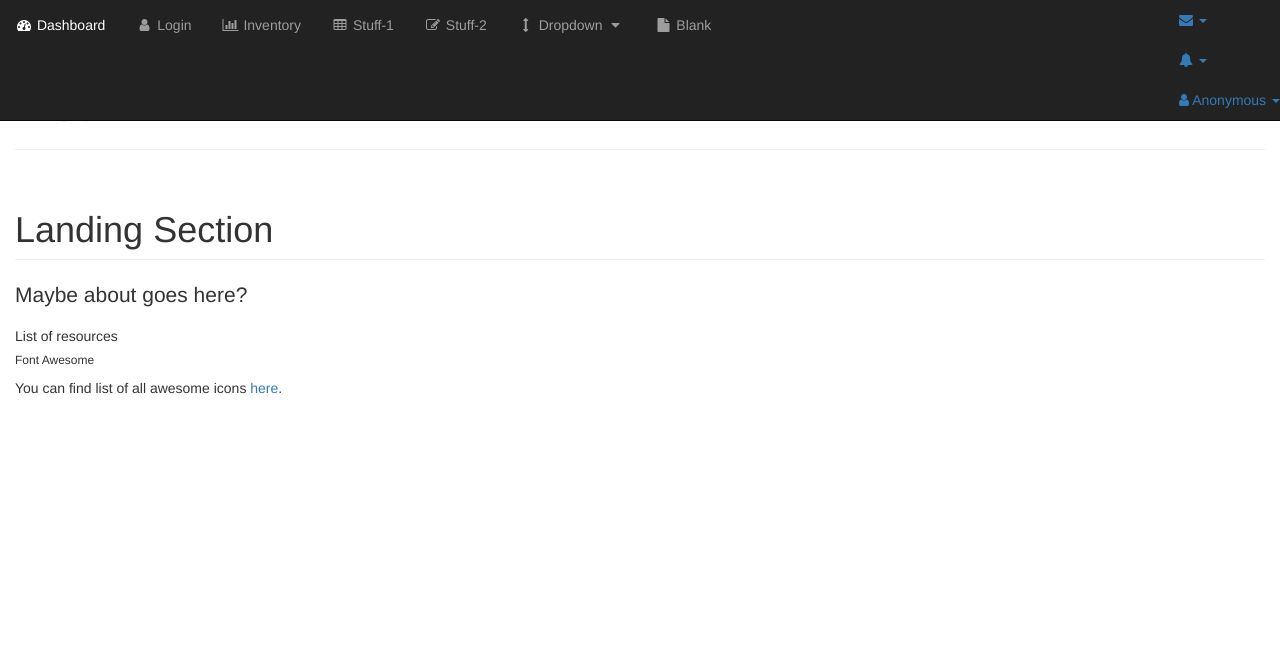
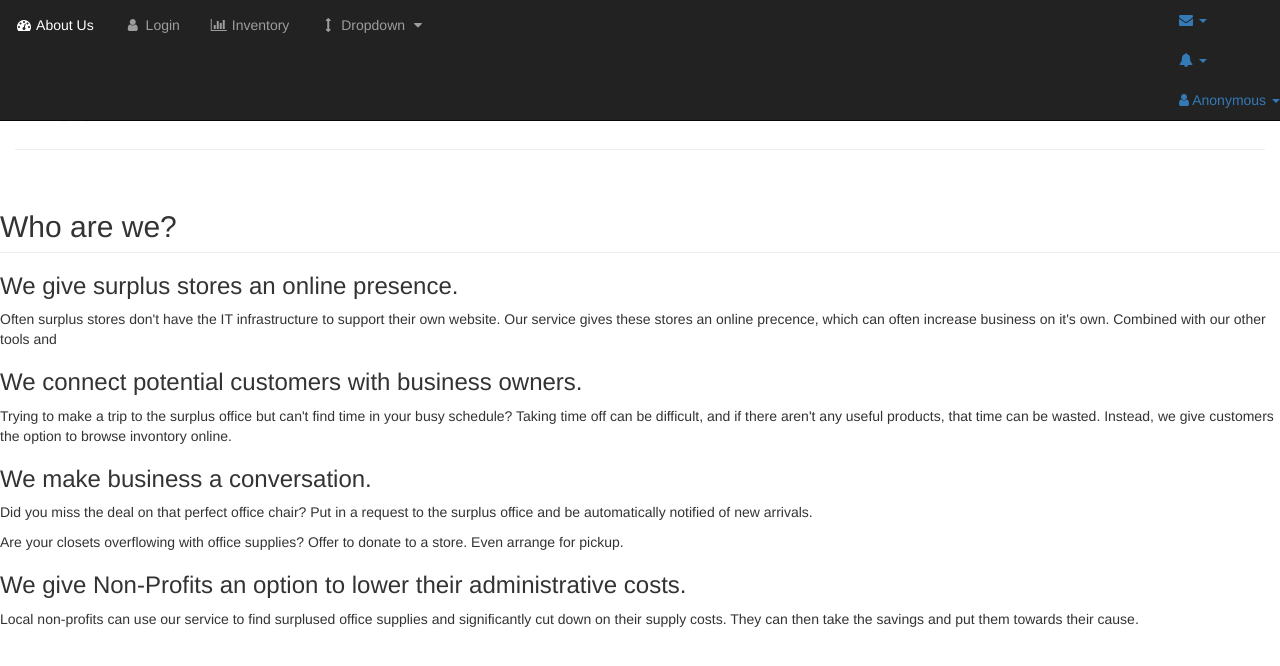
Before and after one commit to no-whey/ResourcefulUpcyclers, a Django app: template website/frontend/templates/core/index.html in a window 1280 px wide. Shown: the top 666 px of the page. Run offline with Django 3.2, Linux system fonts and the light colour scheme; the template is opened without the code that fills it, so the values that code supplies are empty; grey boxes labelled with a size stand in for pictures from a placeholder-image service; some libraries are stand-ins or nearby versions.

Commit message:
Updated landing page with fancy words

```diff
--- a/website/frontend/templates/base.html
+++ b/website/frontend/templates/base.html
@@ -151,19 +151,13 @@
             <div class="collapse navbar-collapse navbar-ex1-collapse">
                 <ul class="nav navbar-nav side-nav">
                     <li {% if nav_active == "dashboard" %}class="active"{% endif %}>
-                        <a href="{% url "home" %}"><i class="fa fa-fw fa-dashboard"></i> Dashboard</a>
+                        <a href="{% url "home" %}"><i class="fa fa-fw fa-dashboard"></i> About Us</a>
                     </li>
                     <li {% if nav_active == "login" %}class="active"{% endif %}>
                         <a href="{% url "home" %}"><i class="fa fa-fw fa-user"></i> Login</a>
                     </li>
                     <li {% if nav_active == "charts" %}class="active"{% endif %}>
                         <a href="{% url "home" %}"><i class="fa fa-fw fa-bar-chart-o"></i> Inventory</a>
-                    </li>
-                    <li {% if nav_active == "tables" %}class="active"{% endif %}>
-                        <a href="{% url "home" %}"><i class="fa fa-fw fa-table"></i> Stuff-1</a>
-                    </li>
-                    <li {% if nav_active == "forms" %}class="active"{% endif %}>
-                        <a href="{% url "home" %}"><i class="fa fa-fw fa-edit"></i> Stuff-2</a>
                     </li>
                     <li>
                         <a href="javascript:;" data-toggle="collapse" data-target="#demo"><i class="fa fa-fw fa-arrows-v"></i> Dropdown <i class="fa fa-fw fa-caret-down"></i></a>
@@ -176,9 +170,7 @@
                             </li>
                         </ul>
                     </li>
-                    <li {% if nav_active == "blank" %}class="active"{% endif %}>
-                        <a href="{% url "home" %}"><i class="fa fa-fw fa-file"></i> Blank</a>
-                    </li>
+
 
                 </ul>
             </div>{% endblock sb_admin_sidebar %}
--- a/website/frontend/templates/core/index.html
+++ b/website/frontend/templates/core/index.html
@@ -1,9 +1,5 @@
 {% extends "base.html" %}
 {% load static %}
-
-
-
-
 
 {% block sb_admin_content %}
 	<!-- Header-->
@@ -14,12 +10,26 @@
 
 	<!-- Content -->
 	<div class="row">
-		<div class="col-lg-12">
-			<h1 class="page-header">Landing Section</h1>
-			<p class="lead">Maybe about goes here?</p>
-			<h5>List of resources</h5>
-			<h6>Font Awesome</h6>
-			<p class="">You can find list of all awesome icons <a href="https://fortawesome.github.io/Font-Awesome/icons/">here</a>.
-		</div>
+
+		<h2 class="page-header">Who are we?</h2>
+		<h3>We give surplus stores an online presence.</h3>
+		<p>Often surplus stores don't have the IT infrastructure to support their own website.
+			Our service gives these stores an online precence, which can often increase business on it's own.
+			Combined with our other tools and </p>
+
+		<h3>We connect potential customers with business owners.</h3>
+		<p>Trying to make a trip to the surplus office but can't find time in your busy schedule?
+			Taking time off can be difficult, and if there aren't any useful products, that time can be wasted.
+			Instead, we give customers the option to browse invontory online.</p>
+
+		<h3>We make business a conversation.</h3>
+		<p>Did you miss the deal on that perfect office chair? Put in a request to the surplus office and be automatically notified of new arrivals.</p>
+		<p>Are your closets overflowing with office supplies? Offer to donate to a store. Even arrange for pickup.</p>
+
+		<h3>We give Non-Profits an option to lower their administrative costs.</h3>
+		<p>Local non-profits can use our service to find surplused office supplies and significantly cut down on their supply costs.
+			They can then take the savings and put them towards their cause.</p>
+
+
 	</div>
 {% endblock sb_admin_content %}
```
